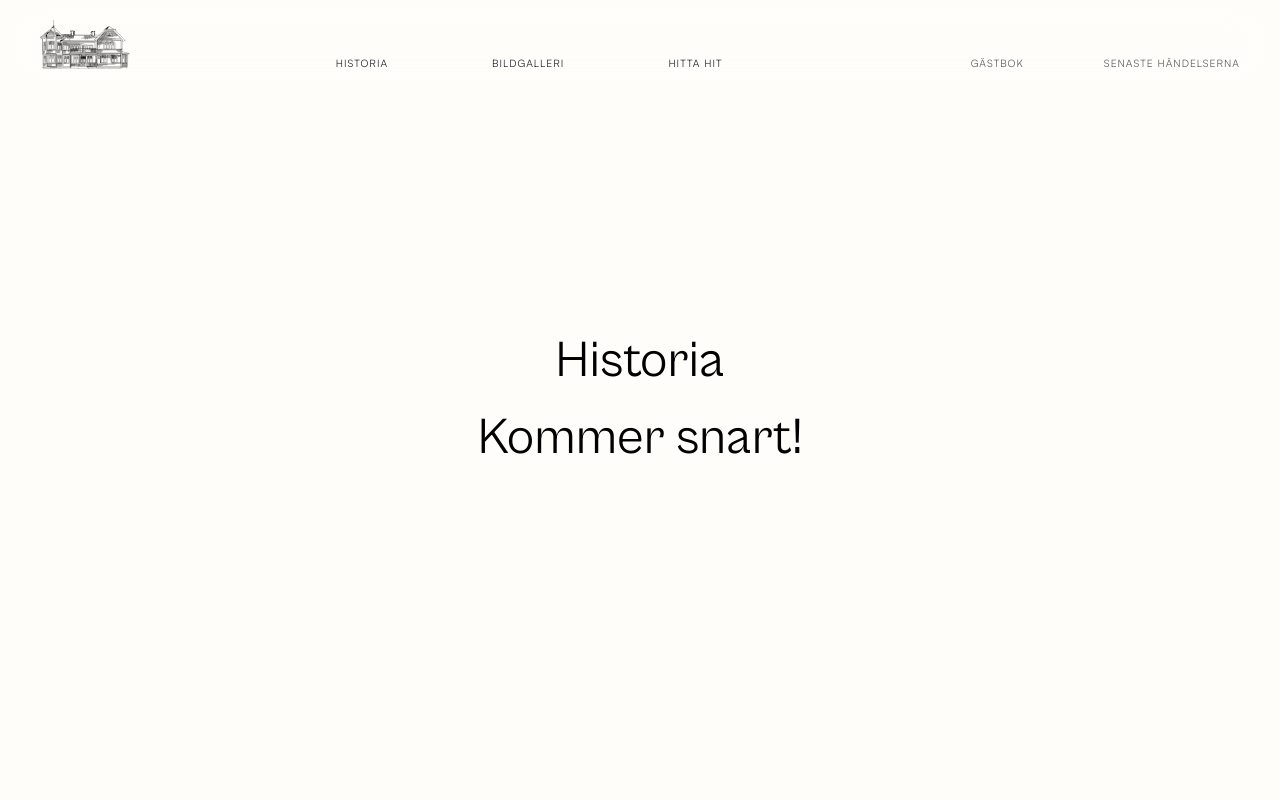
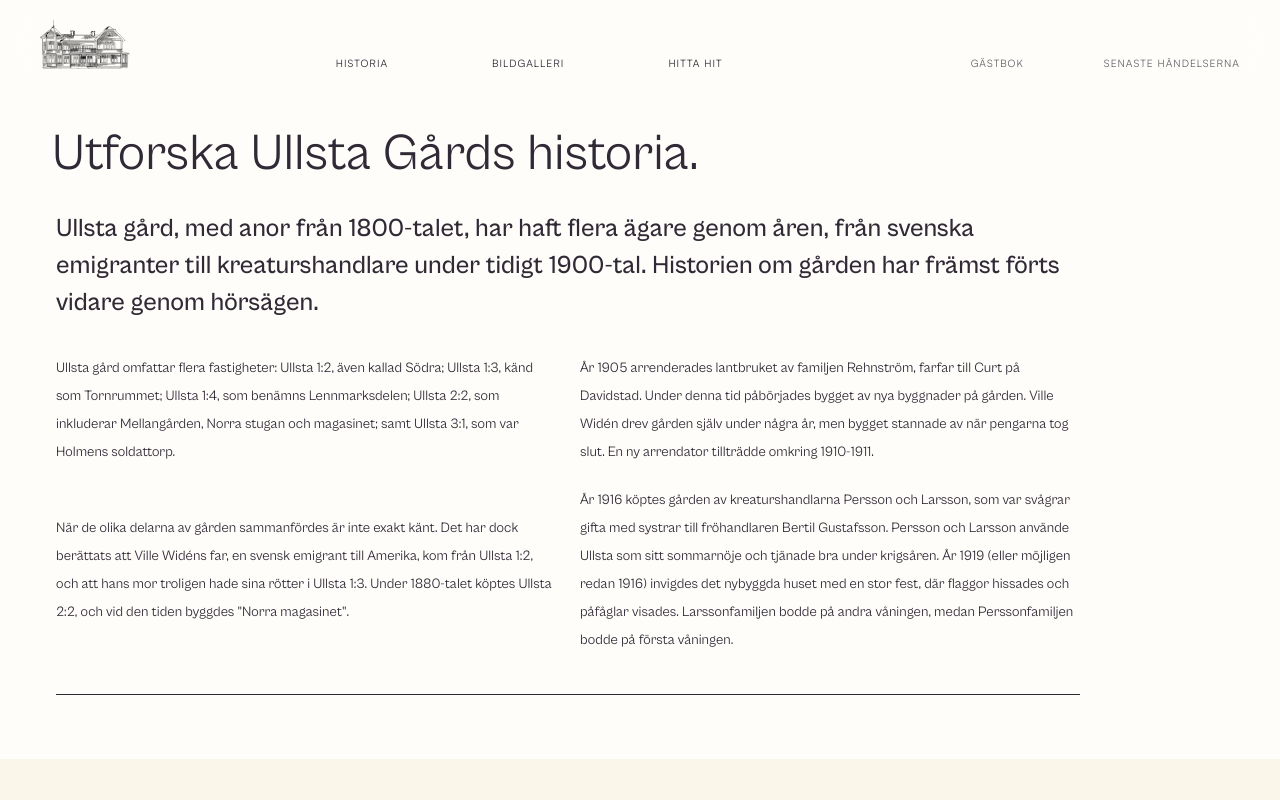
Before and after one commit to millalinden/ullstagard1, a Next.js app: page /history in a window 1280 px wide. Shown: the top 800 px of the page. Built offline with nearby package versions, Linux system fonts and the light colour scheme.

Commit message:
updated history page

```diff
--- a/src/app/(pages)/history/page.js
+++ b/src/app/(pages)/history/page.js
@@ -1,9 +1,17 @@
+import HistoryComponent from "@/app/components/HistoryComponent/page";
 
 export default function History() {
   return (
-    <section className="w-screen h-screen font-cabinet text-[4vw] flex flex-col justify-center items-center">
-      <h2 className="">Historia</h2>
-      <p>Kommer snart!</p>
-    </section>
+    <>
+      <section className="mt-32 w-auto h-auto font-cabinet text-[4vw] flex flex-col items-start justify-start lg:mx-10">
+
+        <p className="font-cabinet font-regular leading-[3rem] text-[10vw] text-blueberry mx-3 md:text-[15vw] md:leading-[6rem] lg:text-[4vw] lg:w-2/3 lg:text-start lg:mb-8 lg:leading-none">
+          Utforska Ullsta Gårds historia.
+        </p>
+        <div>
+          <HistoryComponent />
+        </div>
+      </section>
+    </>
   );
 }
--- /dev/null
+++ b/src/app/components/HistoryComponent/page.js
@@ -0,0 +1,52 @@
+"use client";
+import Image from "next/image";
+
+export default function HistoryComponent() {
+  return (
+    <section className="w-full h-auto px-4 pb-6">
+      <div className="max-w-screen-lg mx-auto">
+        <p className="text-lg md:text-xl lg:text-[2vw] lg:leading-[2.3rem] font-medium font-cabinet text-blueberry pb-8">
+          Ullsta gård, med anor från 1800-talet, har haft flera ägare genom
+          åren, från svenska emigranter till kreaturshandlare under tidigt
+          1900-tal. Historien om gården har främst förts vidare genom hörsägen.
+        </p>
+        <div className="flex flex-col lg:flex-row lg:space-x-6">
+          <div className="flex-1 mb-6 lg:mb-0">
+            <p className="text-base md:text-lg mb-5 lg:text-[1.1vw] font-regular font-cabinet text-blueberry lg:mb-12">
+              Ullsta gård omfattar flera fastigheter: Ullsta 1:2, även kallad
+              Södra; Ullsta 1:3, känd som Tornrummet; Ullsta 1:4, som benämns
+              Lennmarksdelen; Ullsta 2:2, som inkluderar Mellangården, Norra
+              stugan och magasinet; samt Ullsta 3:1, som var Holmens soldattorp.
+            </p>
+            <p className="text-base md:text-lg lg:text-[1.1vw] font-regular font-cabinet text-blueberry ">
+              När de olika delarna av gården sammanfördes är inte exakt känt.
+              Det har dock berättats att Ville Widéns far, en svensk emigrant
+              till Amerika, kom från Ullsta 1:2, och att hans mor troligen hade
+              sina rötter i Ullsta 1:3. Under 1880-talet köptes Ullsta 2:2, och
+              vid den tiden byggdes "Norra magasinet".
+            </p>
+          </div>
+          <div className="flex-1 mb-6 lg:mb-0">
+            <p className="text-base md:text-lg lg:text-[1.1vw] font-regular font-cabinet text-blueberry mb-5">
+              År 1905 arrenderades lantbruket av familjen Rehnström, farfar till
+              Curt på Davidstad. Under denna tid påbörjades bygget av nya
+              byggnader på gården. Ville Widén drev gården själv under några år,
+              men bygget stannade av när pengarna tog slut. En ny arrendator
+              tillträdde omkring 1910-1911.
+            </p>
+            <p className="text-base md:text-lg lg:text-[1.1vw] font-regular font-cabinet text-blueberry">
+              År 1916 köptes gården av kreaturshandlarna Persson och Larsson,
+              som var svågrar gifta med systrar till fröhandlaren Bertil
+              Gustafsson. Persson och Larsson använde Ullsta som sitt sommarnöje
+              och tjänade bra under krigsåren. År 1919 (eller möjligen redan
+              1916) invigdes det nybyggda huset med en stor fest, där flaggor
+              hissades och påfåglar visades. Larssonfamiljen bodde på andra
+              våningen, medan Perssonfamiljen bodde på första våningen.
+            </p>
+          </div>
+        </div>
+      </div>
+      <hr className="border-blueberry my-10 mx-auto max-w-screen-lg" />
+    </section>
+  );
+}
--- a/src/app/components/ImageSquareComponent/page.js
+++ b/src/app/components/ImageSquareComponent/page.js
@@ -2,6 +2,7 @@
 import { gsap } from "gsap";
 import { useGSAP } from "@gsap/react";
 import { useRef } from "react";
+import Image from "next/image";
 
 const items = [
   { type: "image", src: "/images/student.jpeg" },
@@ -43,9 +44,11 @@ export default function ImageSquareComponent() {
       {items.map((item, index) => (
         <div key={index} className="box w-78 aspect-square overflow-hidden">
           {item.type === "image" ? (
-            <img
+            <Image
               src={item.src}
               alt={`Image ${index + 1}`}
+              width={500}
+              height={500}
               className="w-full h-full object-cover"
             />
           ) : (
```
